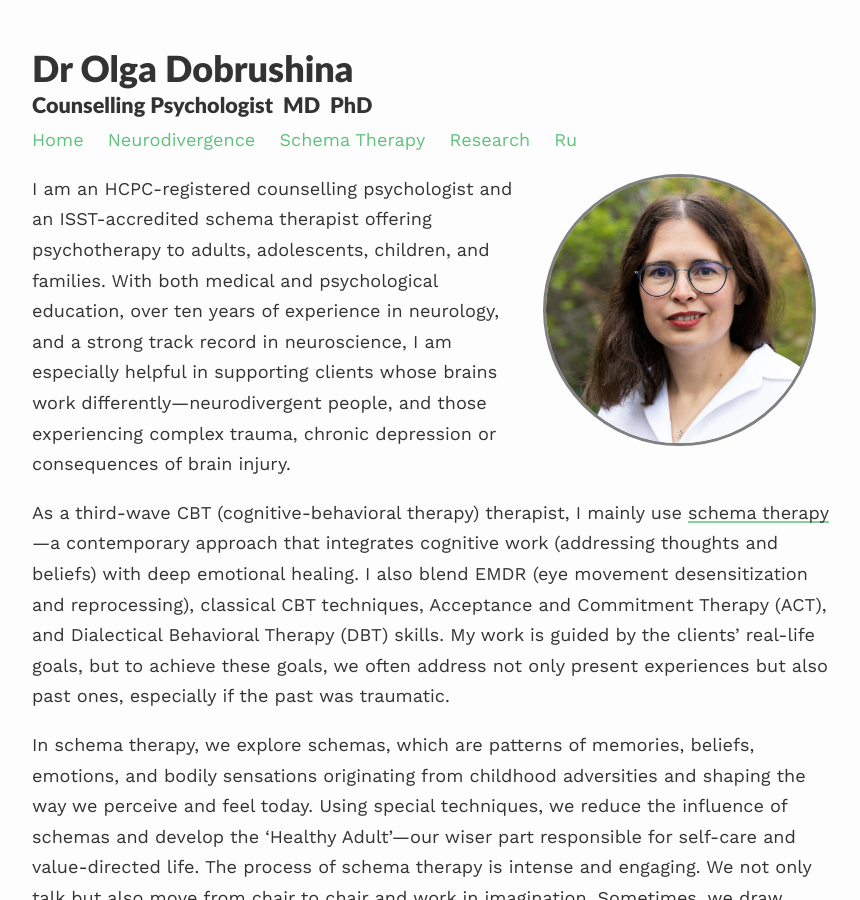
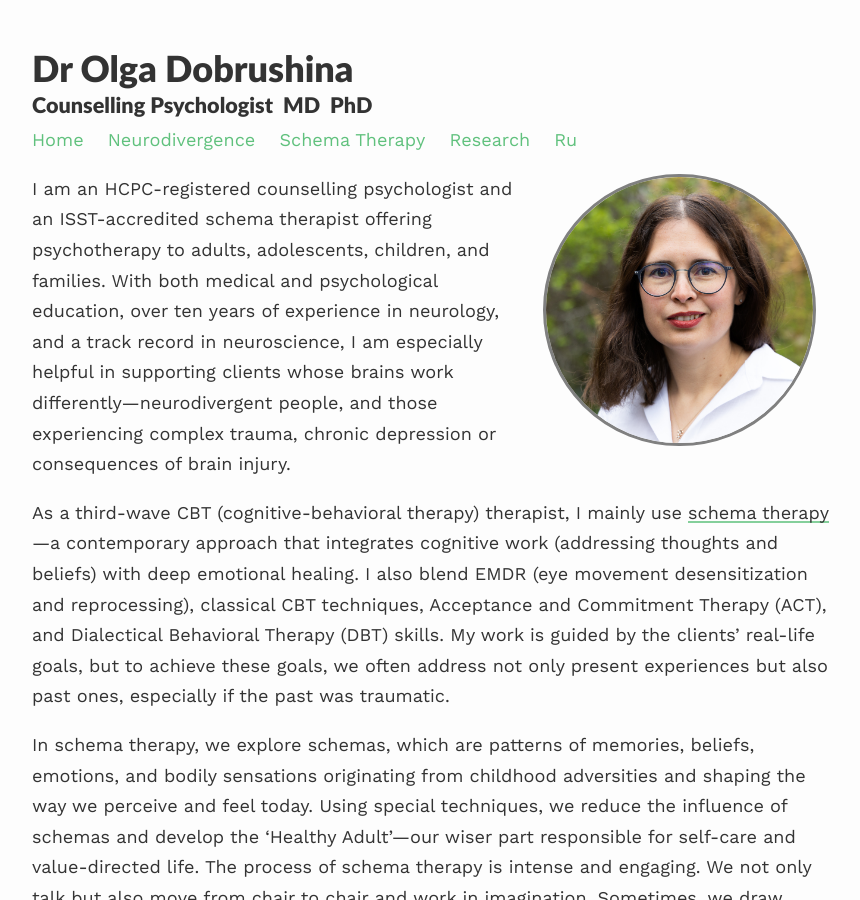
Before and after one commit to dobrushina/dobrushina.github.io, a Jekyll site: the page built from index.md, in a window 1280 px wide and 900 px high. Shown: the whole window, without its empty margins (208-1068 px from the left). Built offline with Jekyll 4.4.1, drawn with Linux system fonts in a browser that asks for light colours; nearby versions of some CDN libraries; some of the changed text lies outside the part shown.

Commit message:
Update index.md

```diff
--- a/index.md
+++ b/index.md
@@ -77,7 +77,7 @@ published: true
 </script>
 
 
-I am an HCPC-registered counselling psychologist and an ISST-accredited schema therapist offering psychotherapy to adults, adolescents, children, and families. With both medical and psychological education, over ten years of experience in neurology, and a strong track record in neuroscience, I am especially helpful in supporting clients whose brains work differently—neurodivergent people, and those experiencing complex trauma, chronic depression or consequences of brain injury.
+I am an HCPC-registered counselling psychologist and an ISST-accredited schema therapist offering psychotherapy to adults, adolescents, children, and families. With both medical and psychological education, over ten years of experience in neurology, and a track record in neuroscience, I am especially helpful in supporting clients whose brains work differently—neurodivergent people, and those experiencing complex trauma, chronic depression or consequences of brain injury.
 
 As a third-wave CBT (cognitive-behavioral therapy) therapist, I mainly use [schema therapy](Schema-Therapy.md)—a contemporary approach that integrates cognitive work (addressing thoughts and beliefs) with deep emotional healing. I also blend EMDR (eye movement desensitization and reprocessing), classical CBT techniques, Acceptance and Commitment Therapy (ACT), and Dialectical Behavioral Therapy (DBT) skills. My work is guided by the clients' real-life goals, but to achieve these goals, we often address not only present experiences but also past ones, especially if the past was traumatic.
 
```
Also changed, not shown: other parts of index.md (+5 -3 lines).
